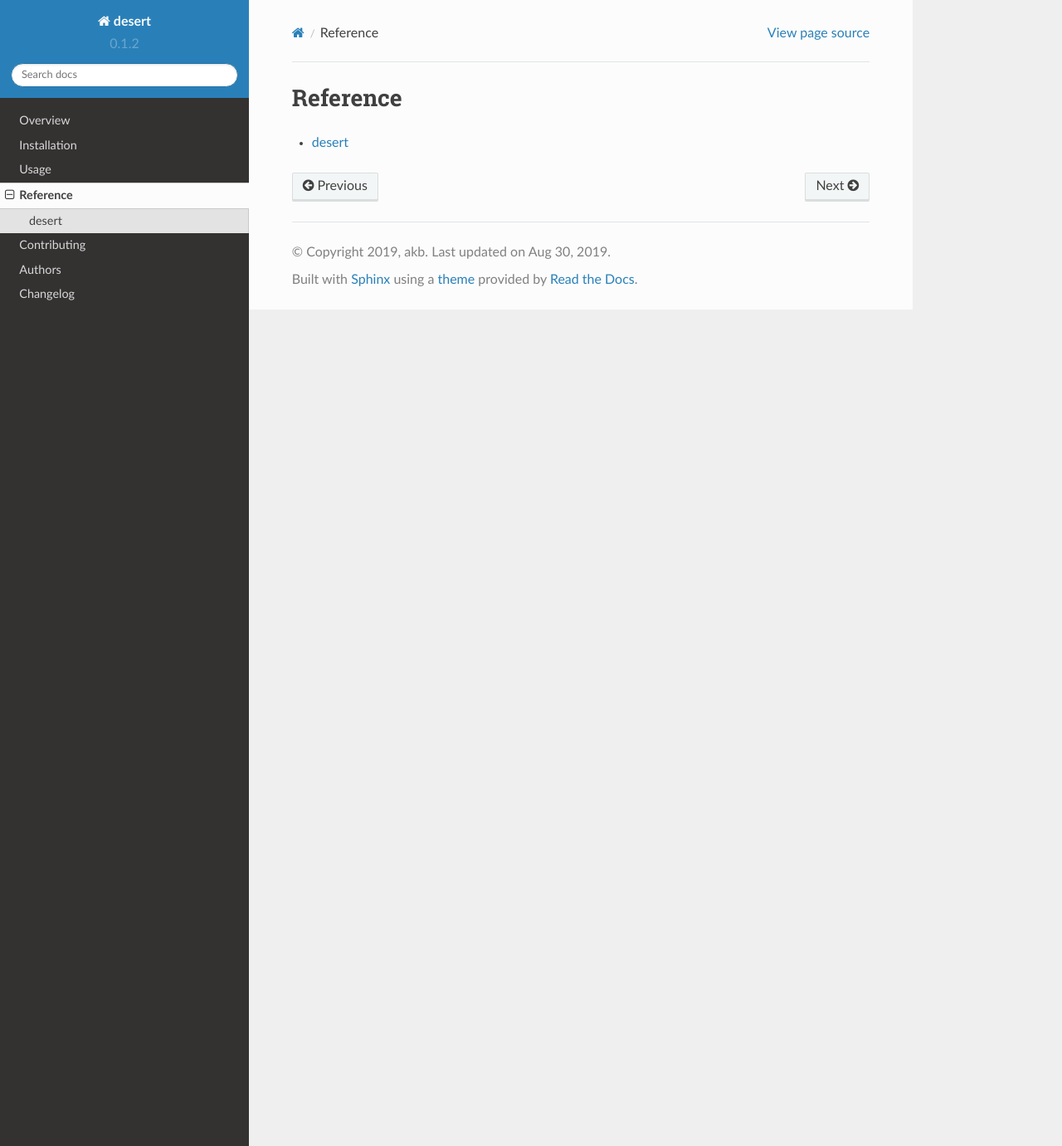
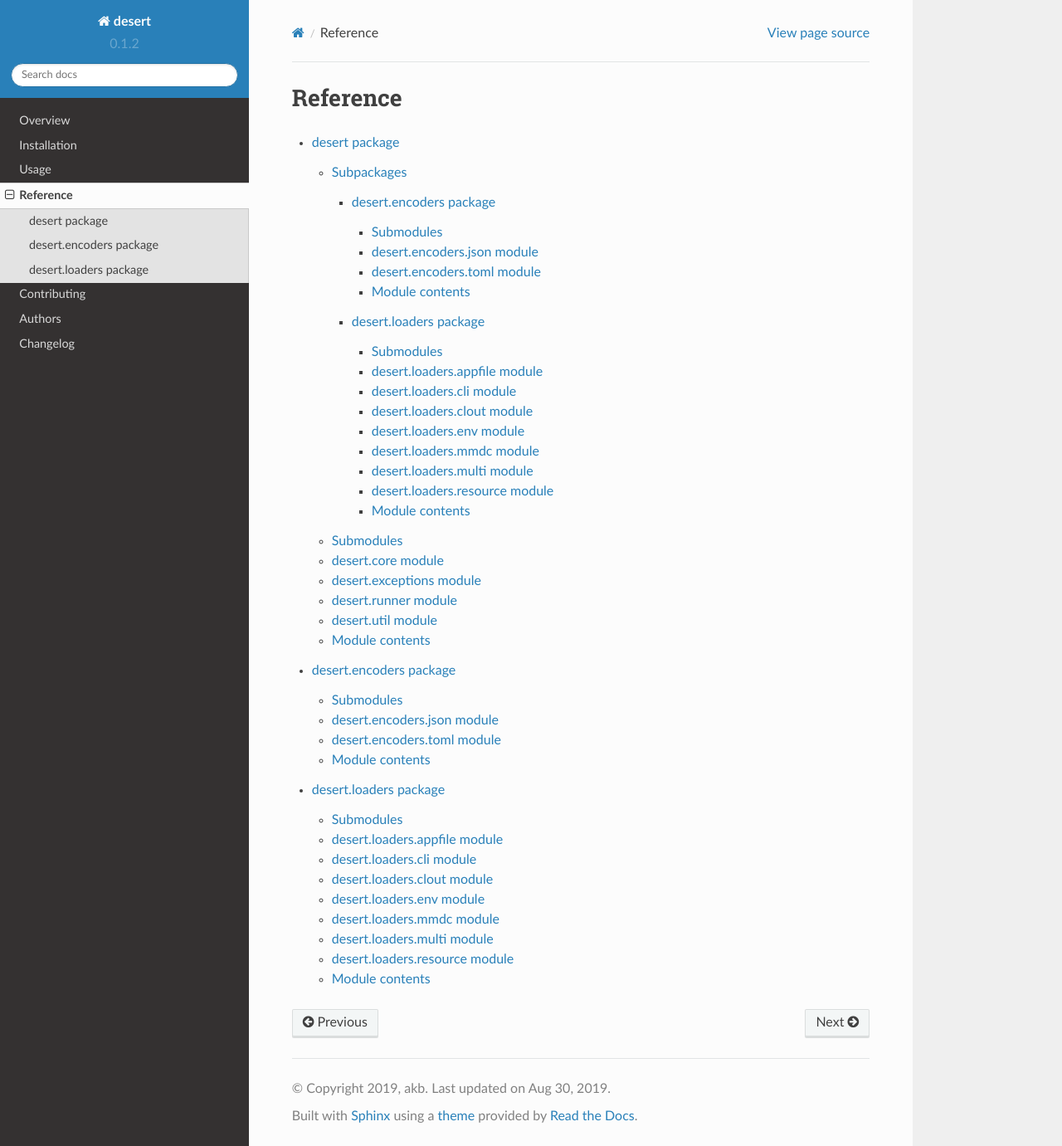
Before and after one commit to sanzoghenzo/clout, a Sphinx documentation site: the page built from docs/reference/index.rst, in a window 1280 px wide and 1381 px high. Shown: the whole window at 83% size. Built offline with Sphinx 7.4.7 and the Read the Docs theme 2.0.0, drawn with Linux system fonts in a browser that asks for light colours.

Commit message:
Update docs

```diff
--- /dev/null
+++ b/docs/reference/desert.encoders.rst
@@ -0,0 +1,30 @@
+desert.encoders package
+=======================
+
+Submodules
+----------
+
+desert.encoders.json module
+---------------------------
+
+.. automodule:: desert.encoders.json
+   :members:
+   :undoc-members:
+   :show-inheritance:
+
+desert.encoders.toml module
+---------------------------
+
+.. automodule:: desert.encoders.toml
+   :members:
+   :undoc-members:
+   :show-inheritance:
+
+
+Module contents
+---------------
+
+.. automodule:: desert.encoders
+   :members:
+   :undoc-members:
+   :show-inheritance:
--- /dev/null
+++ b/docs/reference/desert.loaders.rst
@@ -0,0 +1,70 @@
+desert.loaders package
+======================
+
+Submodules
+----------
+
+desert.loaders.appfile module
+-----------------------------
+
+.. automodule:: desert.loaders.appfile
+   :members:
+   :undoc-members:
+   :show-inheritance:
+
+desert.loaders.cli module
+-------------------------
+
+.. automodule:: desert.loaders.cli
+   :members:
+   :undoc-members:
+   :show-inheritance:
+
+desert.loaders.clout module
+---------------------------
+
+.. automodule:: desert.loaders.clout
+   :members:
+   :undoc-members:
+   :show-inheritance:
+
+desert.loaders.env module
+-------------------------
+
+.. automodule:: desert.loaders.env
+   :members:
+   :undoc-members:
+   :show-inheritance:
+
+desert.loaders.mmdc module
+--------------------------
+
+.. automodule:: desert.loaders.mmdc
+   :members:
+   :undoc-members:
+   :show-inheritance:
+
+desert.loaders.multi module
+---------------------------
+
+.. automodule:: desert.loaders.multi
+   :members:
+   :undoc-members:
+   :show-inheritance:
+
+desert.loaders.resource module
+------------------------------
+
+.. automodule:: desert.loaders.resource
+   :members:
+   :undoc-members:
+   :show-inheritance:
+
+
+Module contents
+---------------
+
+.. automodule:: desert.loaders
+   :members:
+   :undoc-members:
+   :show-inheritance:
--- a/docs/reference/desert.rst
+++ b/docs/reference/desert.rst
@@ -1,9 +1,54 @@
-desert
-======
+desert package
+==============
 
-.. testsetup::
+Subpackages
+-----------
 
-    from desert import *
+.. toctree::
+
+   desert.encoders
+   desert.loaders
+
+Submodules
+----------
+
+desert.core module
+------------------
+
+.. automodule:: desert.core
+   :members:
+   :undoc-members:
+   :show-inheritance:
+
+desert.exceptions module
+------------------------
+
+.. automodule:: desert.exceptions
+   :members:
+   :undoc-members:
+   :show-inheritance:
+
+desert.runner module
+--------------------
+
+.. automodule:: desert.runner
+   :members:
+   :undoc-members:
+   :show-inheritance:
+
+desert.util module
+------------------
+
+.. automodule:: desert.util
+   :members:
+   :undoc-members:
+   :show-inheritance:
+
+
+Module contents
+---------------
 
 .. automodule:: desert
-    :members:
+   :members:
+   :undoc-members:
+   :show-inheritance:
--- /dev/null
+++ b/docs/reference/modules.rst
@@ -0,0 +1,7 @@
+src
+===
+
+.. toctree::
+   :maxdepth: 4
+
+   desert
```
